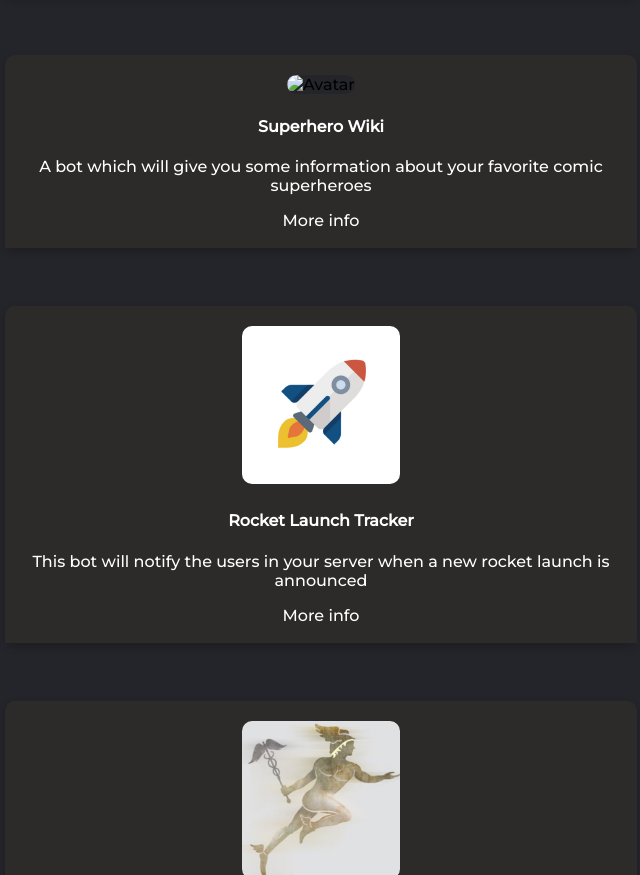
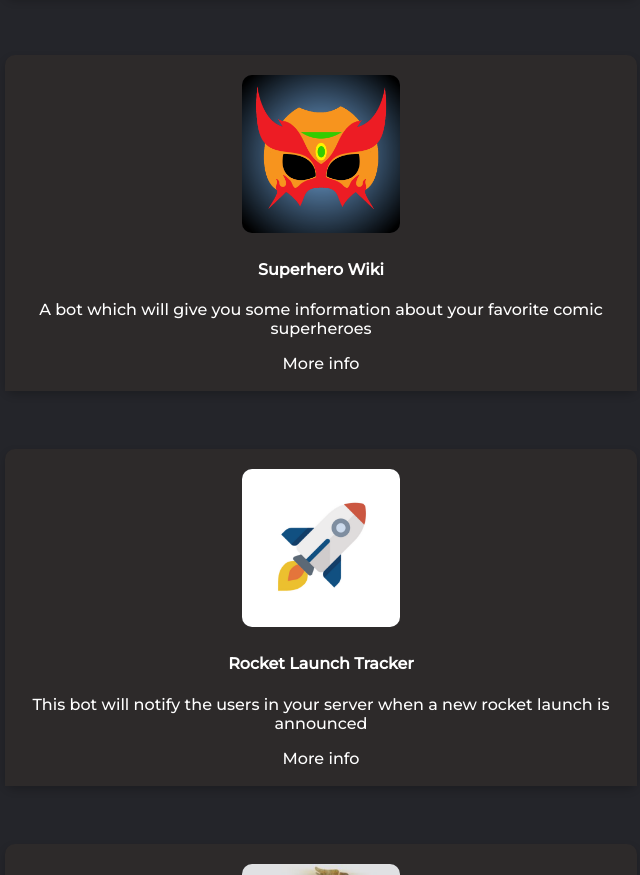
Before and after one commit to Siddhart/ArcticStudio-V1, a plain HTML site: page index.htm in a window 1280 px wide. Shown: the part 1379-2254 px from the top of the page, without its empty margins (319-959 px from the left). Drawn offline with Linux system fonts and the light colour scheme.

Commit message:
daadadadaa

```diff
--- a/index.htm
+++ b/index.htm
@@ -70,7 +70,7 @@
         <br>
 
         <div class="card">
-            <img src="./Images/SH.png" alt="Avatar" style="width:25%; border-radius: 10px;">
+            <img src="./Images/SW.png" alt="Avatar" style="width:25%; border-radius: 10px;">
             <div class="container">
               <b><h4 style = "color:white;background-color: #2D2A2A;">Superhero Wiki</h4></b>
               <p style = "color:white;background-color: #2D2A2A;">A bot which will give you some information about your favorite comic superheroes</p>
```
